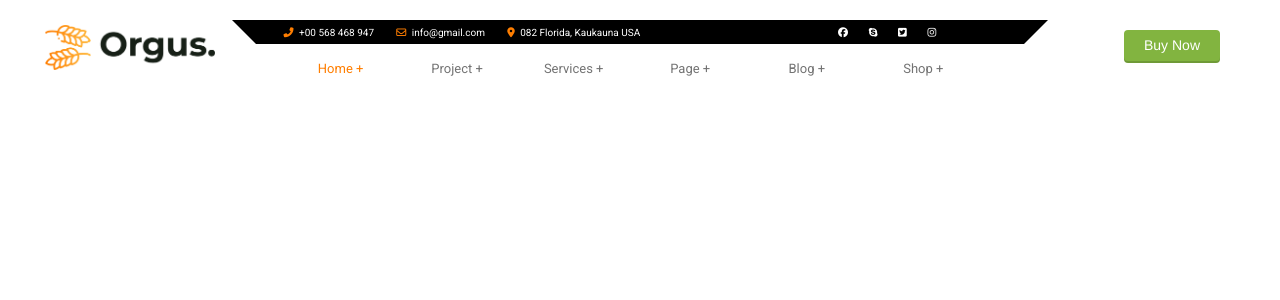
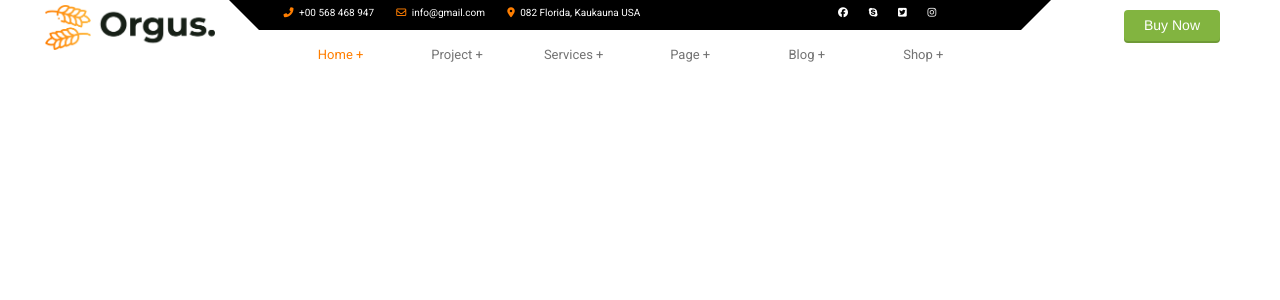
Before and after one commit to tranhuyducseven/Organic--Website, a PHP site: page / in a window 1280 px wide. Shown: the top 300 px of the page. Run offline with PHP 8.4, Linux system fonts and the light colour scheme; some libraries are stand-ins or nearby versions.

Commit message:
remove paddingtop header

```diff
--- a/assets/css/main.css
+++ b/assets/css/main.css
@@ -2,7 +2,6 @@
   /* background-color: var(--black-color); */
   height: 100px;
   max-height: 100px;
-  padding-top: 20px;
 }
 .header-logo {
 }
```
